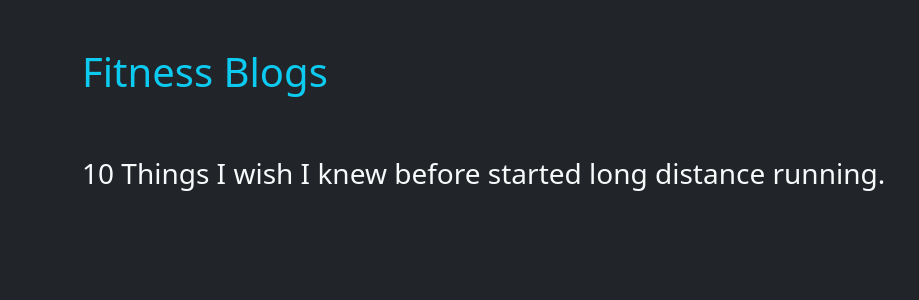
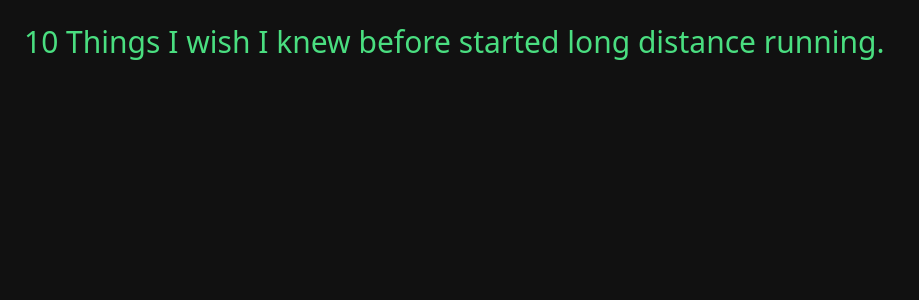
Before and after one commit to prakashbhaskaran/Blog, a Next.js app: page / in a window 1280 px wide. Shown: the top 300 px of the page, without its empty margins (0-919 px from the left). Built offline with nearby package versions, Linux system fonts and the light colour scheme.

Commit message:
added bootstrap

```diff
--- /dev/null
+++ b/components/Flex.js
@@ -0,0 +1,7 @@
+import React from "react";
+
+const Flex = ({ style, children }) => {
+  return <div className={`d-flex ${style}`}>{children}</div>;
+};
+
+export default Flex;
--- a/package.json
+++ b/package.json
@@ -6,10 +6,14 @@
     "start": "next start"
   },
   "dependencies": {
-    "bootstrap": "^5.1.3",
     "next": "latest",
     "react": "latest",
     "react-dom": "latest",
     "sitemap": "^7.1.1"
+  },
+  "devDependencies": {
+    "autoprefixer": "^10.4.19",
+    "postcss": "^8.4.38",
+    "tailwindcss": "^3.4.3"
   }
 }
--- a/pages/_app.js
+++ b/pages/_app.js
@@ -1,10 +1,10 @@
 import "bootstrap/dist/css/bootstrap.css";
 import Head from "next/head";
-import "../styles/app.css";
+import "../styles/globals.css";
 
 export default function MyApp({ Component, pageProps }) {
   return (
-    <>
+    <div className="bg-[#111] p-4">
       <Head>
         <link rel="shortcut icon" href="/favicon/favicon.ico" />
         <link
@@ -27,6 +27,6 @@ export default function MyApp({ Component, pageProps }) {
         <link rel="manifest" href="/favicon/site.webmanifest" />
       </Head>
       <Component {...pageProps} />
-    </>
+    </div>
   );
 }
--- a/pages/index.js
+++ b/pages/index.js
@@ -2,17 +2,16 @@ import Head from "next/head";
 import Link from "next/link";
 export default function Home() {
   return (
-    <div className="container">
+    <div className="vh-100">
       <Head>
         <title>Fitness Blog</title>
       </Head>
-      <main className="py-5">
-        <h1 className="text-info">Fitness Blogs</h1>
-        <div className="py-5">
-          <Link style={{ textDecoration: "none" }} href="/long-run">
-            <span className="main-list fs-3 text-decoration-none text-light">
+      <main>
+        <div>
+          <Link className="no-underline" href="/long-run">
+            <div className="text-green-400 text-3xl hover:text-white">
               10 Things I wish I knew before started long distance running.
-            </span>
+            </div>
           </Link>
         </div>
       </main>
--- a/pages/long-run.js
+++ b/pages/long-run.js
@@ -1,8 +1,9 @@
 import Head from "next/head";
 import longrun from "../data/longrun.json";
+import Flex from "../components/Flex";
 export default function LongRun() {
   return (
-    <div className="container bg-dark">
+    <div>
       <Head>
         <title>Long Distance Running</title>
         <meta
@@ -43,12 +44,12 @@ export default function LongRun() {
         />
       </Head>
 
-      <main className="py-5 px-2">
-        <h1 className="text-center text-light">
+      <main>
+        <h1 className="text-center text-light text-[40px]">
           10 Things I wish I knew before started long distance running
         </h1>
-        <div className="d-flex flex-column align-items-center flex-lg-row mt-5 gap-4">
-          <div className="image-container w-100 w-lg-50">
+        <Flex style="flex-column justify-center align-items-center flex-lg-row mt-5 gap-4">
+          <div className="w-full xl:w-1/2">
             <img
               src="https://images.unsplash.com/photo-1610969524483-2898ee78a41d?ixlib=rb-1.2.1&ixid=MnwxMjA3fDB8MHxwaG90by1wYWdlfHx8fGVufDB8fHx8&auto=format&fit=crop&w=1770&q=80"
               alt="Long Running"
@@ -57,27 +58,13 @@ export default function LongRun() {
               style={{ objectFit: "cover" }}
             />
           </div>
-          <div className="w-100 w-lg-50">
-            <div className="d-flex flex-column align-items-center">
-              <h3 className="text-info">Key points:</h3>
-              <ol>
-                {longrun.map((item, index) => {
-                  return (
-                    <li className="fs-4 text-white" key={index}>
-                      {item.title}
-                    </li>
-                  );
-                })}
-              </ol>
-            </div>
-          </div>
-        </div>
+        </Flex>
         <div className="mt-5">
           {longrun.map((item, index) => {
             return (
               <div key={index} className="py-2">
-                <h2 className="text-info">{item.title}:</h2>
-                <p className="fs-4 text-white">{item.content}</p>
+                <h2 className="text-info text-[28px]">{item.title}:</h2>
+                <p className="text-[28px] text-white">{item.content}</p>
               </div>
             );
           })}
--- /dev/null
+++ b/postcss.config.js
@@ -0,0 +1,6 @@
+module.exports = {
+  plugins: {
+    tailwindcss: {},
+    autoprefixer: {},
+  },
+}
--- /dev/null
+++ b/styles/globals.css
@@ -0,0 +1,3 @@
+@tailwind base;
+@tailwind components;
+@tailwind utilities;
--- /dev/null
+++ b/tailwind.config.js
@@ -0,0 +1,12 @@
+/** @type {import('tailwindcss').Config} */
+module.exports = {
+  content: [
+    "./app/**/*.{js,ts,jsx,tsx,mdx}",
+    "./pages/**/*.{js,ts,jsx,tsx,mdx}",
+    "./components/**/*.{js,ts,jsx,tsx,mdx}",
+  ],
+  theme: {
+    extend: {},
+  },
+  plugins: [],
+};
```
Also changed, not shown: 1 other file (tests, documents, lock files or other folders).
